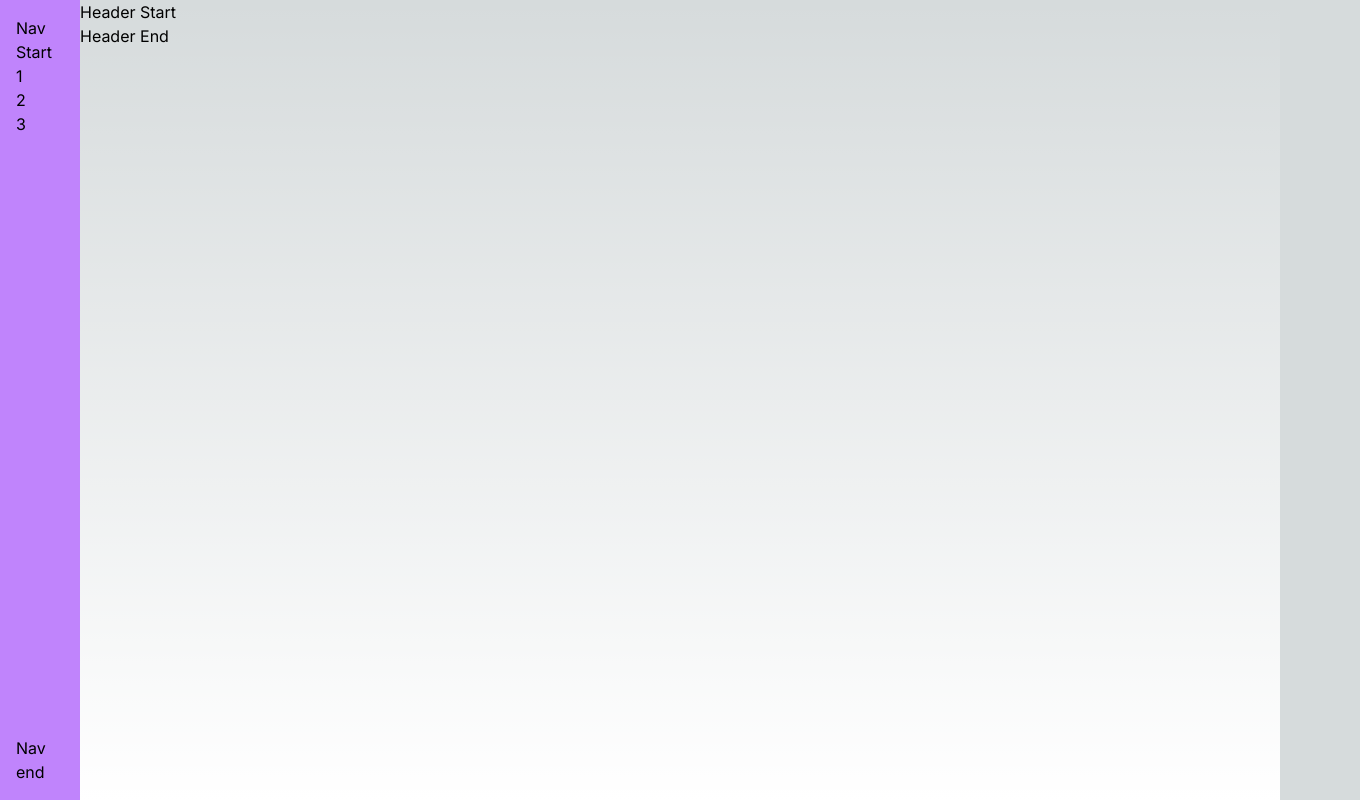
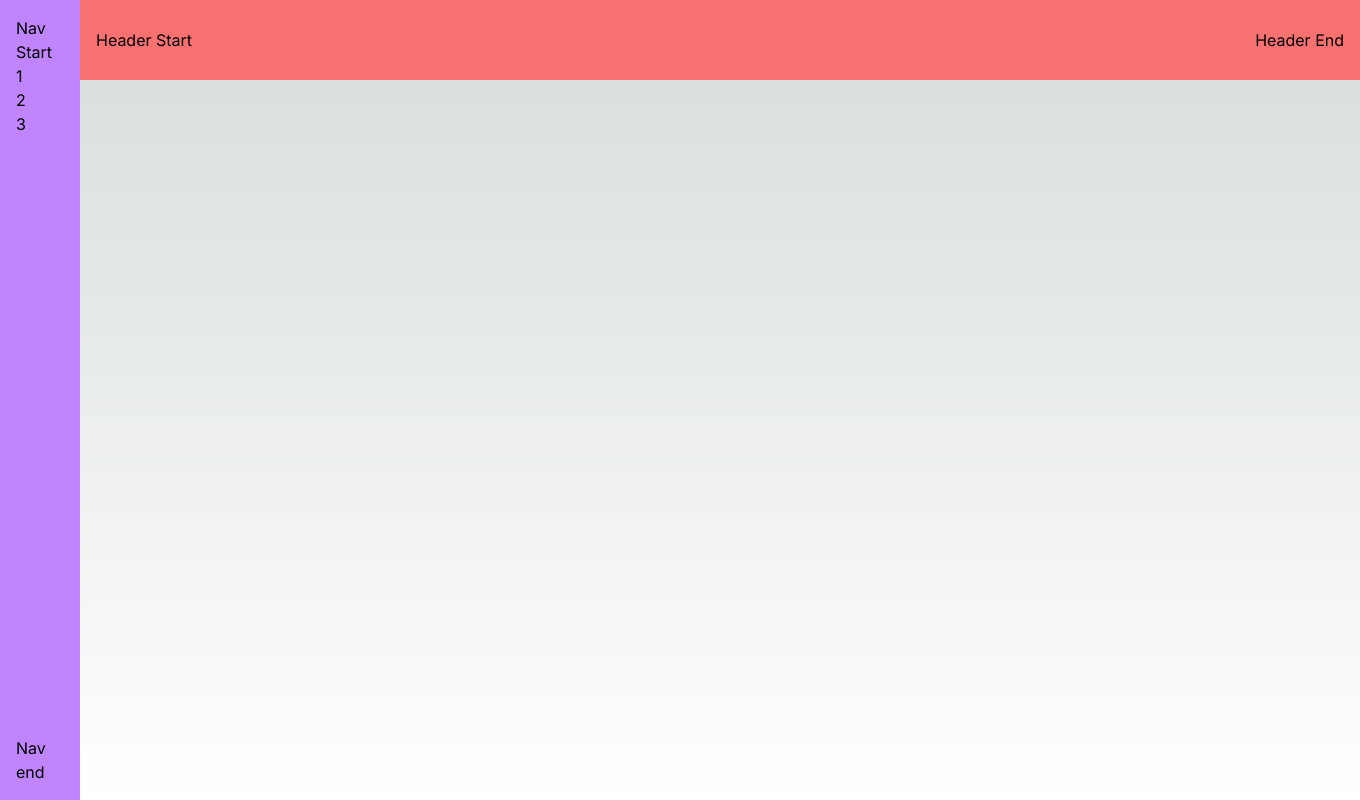
Before and after one commit to getuliogutemberg/responsive-layout, a Next.js app: page / in a window 1280 px wide. Shown: the whole page, 1360 px wide, since content can reach past the window. Built offline with nearby package versions, Linux system fonts and the light colour scheme.

Commit message:
Estilizando o Header:

```diff
--- a/app/components/Header.jsx
+++ b/app/components/Header.jsx
@@ -2,7 +2,7 @@ import React from 'react'
 
 const Header = () => {
   return (
-    <div>
+    <div className='bg-red-400 absolute h-20 w-full flex justify-between items-center p-4'>
         <p>Header Start</p>
         <p>Header End</p>
     </div>
```
